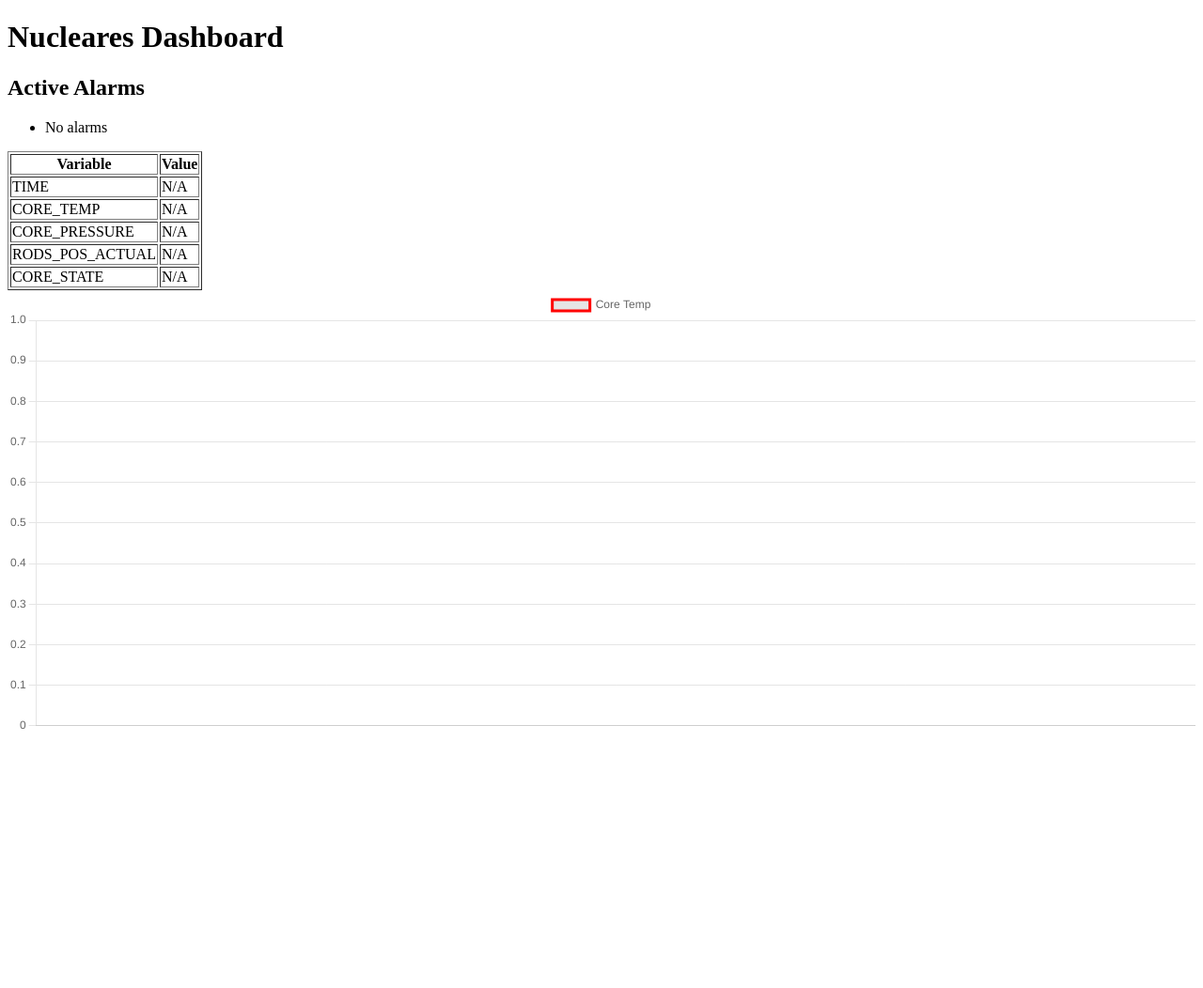
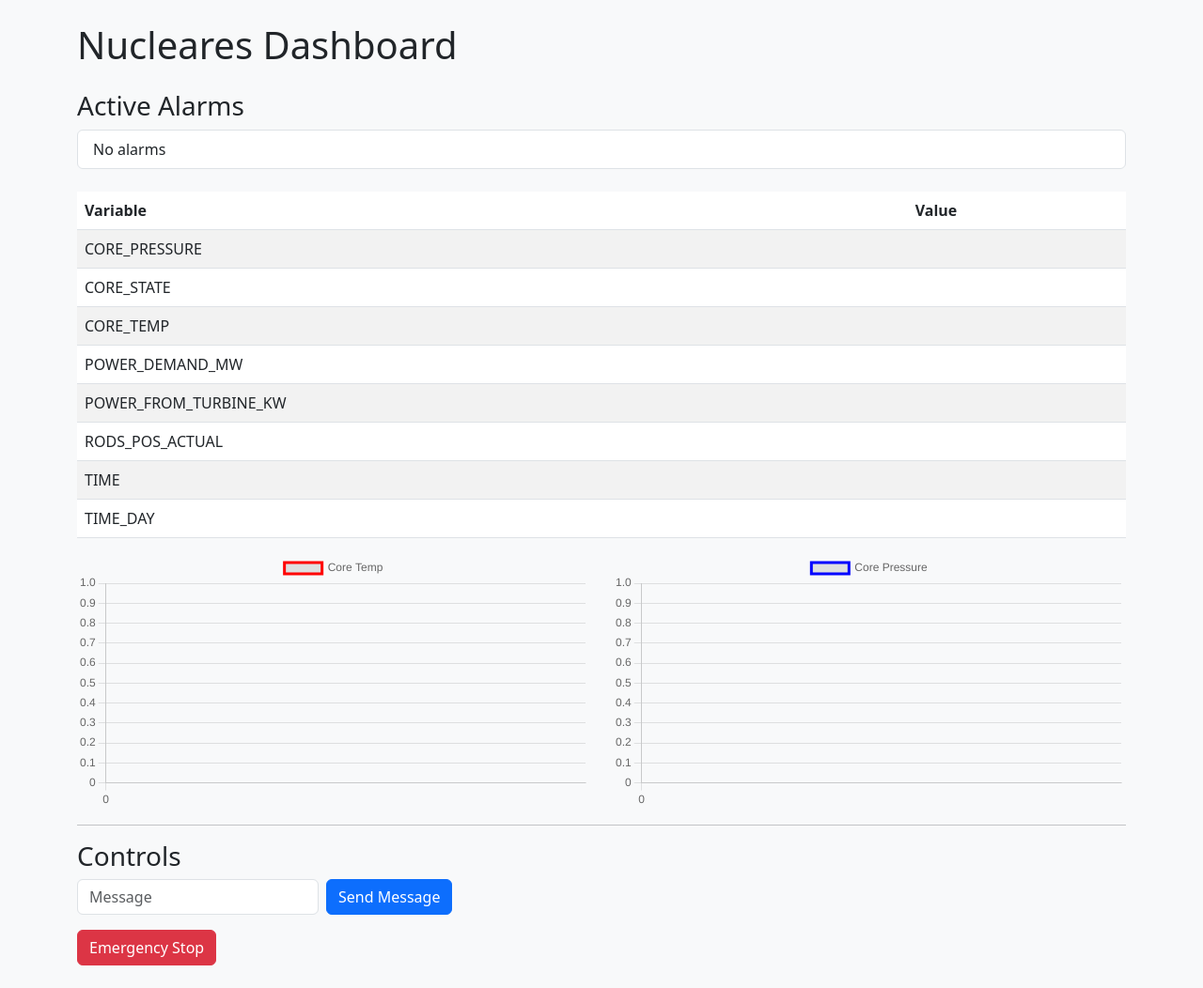
Before and after one commit to GameFunns98/Nucleares-automation, a Flask app: page / in a window 1280 px wide. Shown: the whole page at 94% size. Before the commit the page ends 777 px from the top, so only its background shows below. Run offline with Flask 3, Linux system fonts and the light colour scheme; data that the repository does not hold is empty.

Commit message:
Enhance dashboard design and controls

```diff
--- a/app.py
+++ b/app.py
@@ -1,6 +1,6 @@
 import os
 import requests
-from flask import Flask, render_template, jsonify
+from flask import Flask, render_template, jsonify, request
 from apscheduler.schedulers.background import BackgroundScheduler
 from threading import Lock
 from collections import deque
@@ -13,6 +13,9 @@
     'CORE_PRESSURE',
     'RODS_POS_ACTUAL',
     'CORE_STATE',
+    'POWER_FROM_TURBINE_KW',
+    'POWER_DEMAND_MW',
+    'TIME_DAY',
 ]
 
 app = Flask(__name__)
@@ -20,6 +23,7 @@
 # Data store for graph history
 data_lock = Lock()
 history = {var: deque(maxlen=300) for var in TRACKED_VARS}
+current_data = {var: 'N/A' for var in TRACKED_VARS}
 
 # Alarm thresholds (placeholder values)
 ALARM_THRESHOLDS = {
@@ -46,6 +50,7 @@
         value = fetch_variable(var)
         with data_lock:
             history[var].append({'value': value})
+            current_data[var] = value
         # simple alarm check
         if var in ALARM_THRESHOLDS:
             try:
@@ -60,6 +65,7 @@
 scheduler = BackgroundScheduler()
 scheduler.add_job(update_data, 'interval', seconds=5)
 scheduler.start()
+update_data()
 
 
 @app.route('/')
@@ -75,5 +81,25 @@
         return jsonify({var: list(history[var]) for var in TRACKED_VARS})
 
 
+@app.route('/data')
+def data_json():
+    with data_lock:
+        return jsonify({'current': current_data, 'alarms': alarms})
+
+
+@app.route('/command', methods=['POST'])
+def send_command():
+    var = request.form.get('variable')
+    value = request.form.get('value', '1')
+    if not var:
+        return jsonify({'status': 'error', 'message': 'variable required'}), 400
+    try:
+        resp = requests.post(f"{SERVER_URL}/?variable={var}&value={value}")
+        resp.raise_for_status()
+        return jsonify({'status': 'ok'})
+    except Exception as exc:
+        return jsonify({'status': 'error', 'message': str(exc)}), 500
+
+
 if __name__ == '__main__':
     app.run(host='0.0.0.0', port=5000)
--- a/templates/dashboard.html
+++ b/templates/dashboard.html
@@ -3,22 +3,25 @@
 <head>
     <meta charset="UTF-8">
     <title>Nucleares Dashboard</title>
+    <link rel="stylesheet" href="https://cdn.jsdelivr.net/npm/bootstrap@5.3.0/dist/css/bootstrap.min.css">
     <script src="https://cdn.jsdelivr.net/npm/chart.js"></script>
 </head>
-<body>
-    <h1>Nucleares Dashboard</h1>
-    <div id="alarms">
-        <h2>Active Alarms</h2>
-        <ul>
+<body class="bg-light">
+<div class="container py-4">
+    <h1 class="mb-4">Nucleares Dashboard</h1>
+
+    <div id="alarms" class="mb-4">
+        <h3>Active Alarms</h3>
+        <ul class="list-group" id="alarmList">
             {% for alarm in alarms %}
-            <li>{{ alarm }}</li>
+            <li class="list-group-item list-group-item-danger">{{ alarm }}</li>
             {% else %}
-            <li>No alarms</li>
+            <li class="list-group-item">No alarms</li>
             {% endfor %}
         </ul>
     </div>
 
-    <table border="1">
+    <table class="table table-striped" id="dataTable">
         <thead>
             <tr>
                 <th>Variable</th>
@@ -32,41 +35,105 @@
         </tbody>
     </table>
 
-    <canvas id="coreTempChart" width="400" height="150"></canvas>
+    <div class="row">
+        <div class="col-md-6">
+            <canvas id="coreTempChart"></canvas>
+        </div>
+        <div class="col-md-6">
+            <canvas id="corePressureChart"></canvas>
+        </div>
+    </div>
+
+    <hr>
+    <h3>Controls</h3>
+    <form id="msgForm" class="row gy-2 gx-2 align-items-center">
+        <div class="col-auto">
+            <input type="text" class="form-control" name="value" placeholder="Message">
+        </div>
+        <input type="hidden" name="variable" value="FUN_SHOW_MESSAGE">
+        <div class="col-auto">
+            <button type="submit" class="btn btn-primary">Send Message</button>
+        </div>
+    </form>
+    <button id="emStop" class="btn btn-danger mt-3">Emergency Stop</button>
+</div>
 
 <script>
 async function fetchHistory(){
     const res = await fetch('/history');
-            const data = await res.json();
-            return data;
+    return await res.json();
 }
 
-        async function drawChart(){
-            const data = await fetchHistory();
-            const labels = Array.from({length: data.CORE_TEMP.length}, (_, i) => i);
-            const tempValues = data.CORE_TEMP.map(d => parseFloat(d.value));
+async function fetchData(){
+    const res = await fetch('/data');
+    return await res.json();
+}
 
-            const ctx = document.getElementById('coreTempChart').getContext('2d');
-            new Chart(ctx, {
+let tempChart, pressureChart;
+
+async function drawCharts(){
+    const history = await fetchHistory();
+    const labels = Array.from({length: history.CORE_TEMP.length}, (_, i)=>i);
+    const temps = history.CORE_TEMP.map(d=>parseFloat(d.value));
+    const presses = history.CORE_PRESSURE.map(d=>parseFloat(d.value));
+
+    const ctx1 = document.getElementById('coreTempChart');
+    const ctx2 = document.getElementById('corePressureChart');
+
+    if(tempChart) tempChart.destroy();
+    if(pressureChart) pressureChart.destroy();
+
+    tempChart = new Chart(ctx1, {
         type: 'line',
-                data: {
-                    labels: labels,
-                    datasets: [{
-                        label: 'Core Temp',
-                        data: tempValues,
-                        borderColor: 'red',
-                        fill: false
-                    }]
-                },
-                options: {
-                    responsive: true,
-                    animation: false
-                }
+        data: { labels: labels, datasets: [{ label:'Core Temp', data: temps, borderColor:'red', fill:false }] },
+        options: { animation:false, responsive:true }
+    });
+
+    pressureChart = new Chart(ctx2, {
+        type: 'line',
+        data: { labels: labels, datasets: [{ label:'Core Pressure', data: presses, borderColor:'blue', fill:false }] },
+        options: { animation:false, responsive:true }
     });
 }
 
-        drawChart();
-        setInterval(drawChart, 5000);
+async function updateData(){
+    const data = await fetchData();
+    const tbody = document.querySelector('#dataTable tbody');
+    tbody.innerHTML = '';
+    for(const [varName,val] of Object.entries(data.current)){
+        const row = `<tr><td>${varName}</td><td>${val}</td></tr>`;
+        tbody.insertAdjacentHTML('beforeend', row);
+    }
+    const alarmList = document.getElementById('alarmList');
+    alarmList.innerHTML = '';
+    if(data.alarms.length===0){
+        alarmList.innerHTML = '<li class="list-group-item">No alarms</li>';
+    } else {
+        for(const alarm of data.alarms){
+            alarmList.insertAdjacentHTML('beforeend', `<li class="list-group-item list-group-item-danger">${alarm}</li>`);
+        }
+    }
+}
+
+setInterval(()=>{ updateData(); drawCharts(); }, 5000);
+updateData();
+drawCharts();
+
+// Form handling
+const msgForm = document.getElementById('msgForm');
+msgForm.addEventListener('submit', async (e)=>{
+    e.preventDefault();
+    const formData = new FormData(msgForm);
+    await fetch('/command', {method:'POST', body: formData});
+    msgForm.reset();
+});
+
+document.getElementById('emStop').addEventListener('click', async ()=>{
+    const fd = new FormData();
+    fd.append('variable','CORE_EMERGENCY_STOP');
+    fd.append('value','1');
+    await fetch('/command', {method:'POST', body: fd});
+});
 </script>
 </body>
 </html>
```
Also changed, not shown: README.md. Lines whose indentation alone changed are shown as unchanged.
